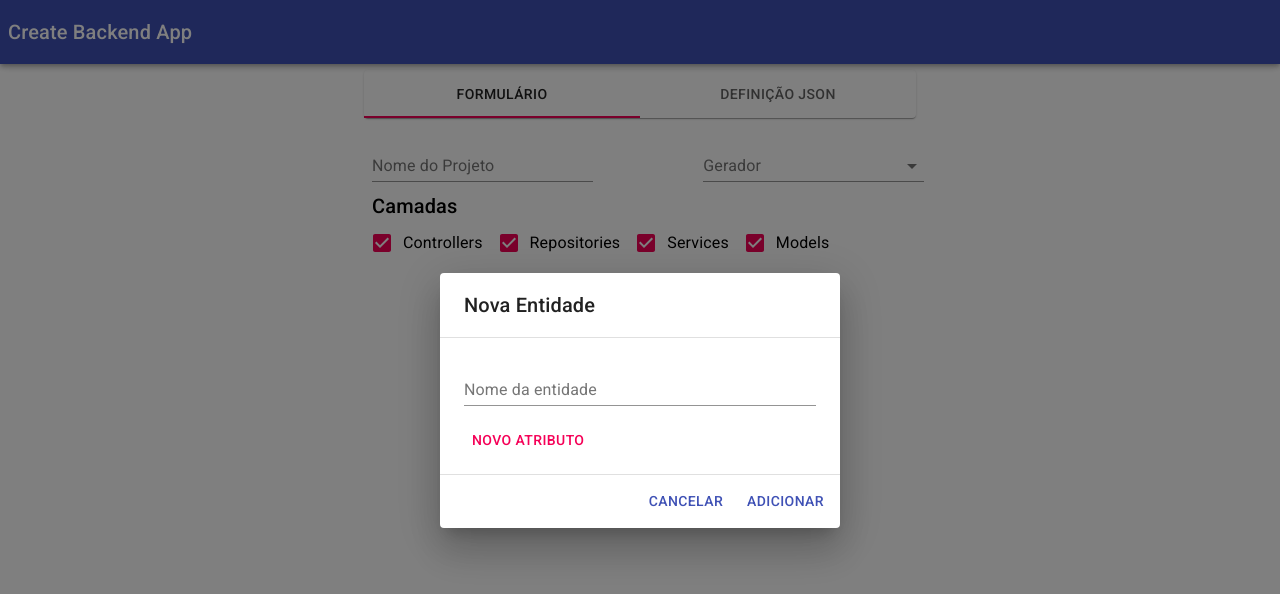
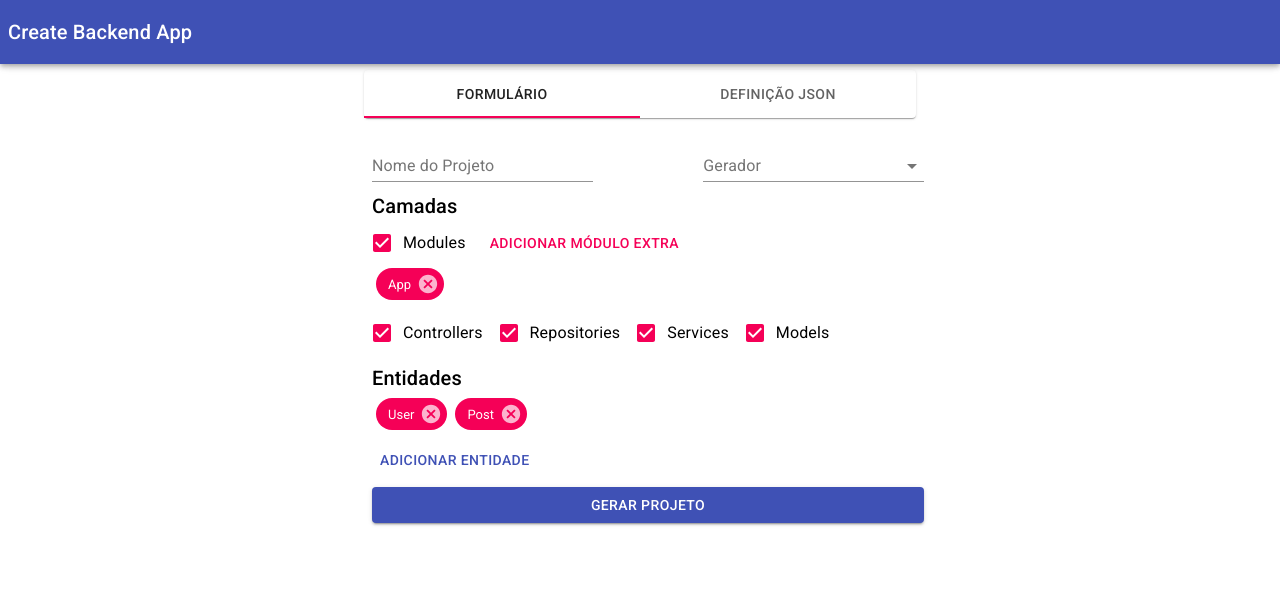
Before and after one commit to Klynger/create-backend-app, a React (Create React App) app: page / in a window 1280 px wide. Shown: the top 594 px of the page. Built offline with nearby package versions, Linux system fonts and the light colour scheme.

Commit message:
finishing some things

```diff
--- a/src/ProjectSpecForm/AttributeField.tsx
+++ b/src/ProjectSpecForm/AttributeField.tsx
@@ -1,5 +1,5 @@
 import React from 'react';
-import { Attribute } from 'Entity';
+import { AttributeForm } from 'Entity';
 import DeleteIcon from '@material-ui/icons/Close';
 import {
   Theme,
@@ -14,9 +14,9 @@ import { fade } from '@material-ui/core/styles/colorManipulator';
 import red from '@material-ui/core/colors/red';
 
 interface Props {
-  onChange: (event: React.ChangeEvent<HTMLInputElement>, name: string, type: keyof Attribute) => void;
+  onChange: (event: React.ChangeEvent<HTMLInputElement>, name: string, type: keyof AttributeForm) => void;
   onRemove: (attrFieldName: string) => void;
-  values: Attribute;
+  values: AttributeForm;
   attributeFieldName: string;
 }
 
@@ -73,7 +73,7 @@ export default function AttributeField(props: Props) {
   const { onChange, values, attributeFieldName, onRemove } = props;
   const classes = useStyles();
 
-  const getChangeFn = (type: keyof Attribute) => (e: React.ChangeEvent<HTMLInputElement>) =>
+  const getChangeFn = (type: keyof AttributeForm) => (e: React.ChangeEvent<HTMLInputElement>) =>
     onChange(e, attributeFieldName, type);
 
   return (
--- /dev/null
+++ b/src/ProjectSpecForm/Entities.tsx
@@ -0,0 +1,55 @@
+import React from 'react';
+import { SubmittedEntity } from 'Entity';
+import { makeStyles, Typography, Theme, Chip, Button } from '@material-ui/core';
+
+interface Props {
+  entities: SubmittedEntity[];
+  onRemoveEntity: (entityName: string) => void;
+  onAddEntityClick: () => void;
+}
+
+const useStyles = makeStyles((theme: Theme) => {
+  return ({
+    chipRoot: {
+      cursor: 'pointer',
+      margin: theme.spacing(0.5),
+    },
+    chipsContainer: {
+      display: 'flex',
+      flexWrap: 'wrap',
+      paddingBottom: theme.spacing(1),
+    },
+    root: {
+      alignItems: 'flex-start',
+      display: 'flex',
+      flexDirection: 'column',
+      marginBottom: theme.spacing(1),
+      marginTop: theme.spacing(1),
+    },
+  });
+});
+
+export default function Entities(props: Props) {
+  const { entities, onRemoveEntity, onAddEntityClick } = props;
+  const classes = useStyles({});
+
+  return (
+    <div className={classes.root}>
+      <Typography component="h2" variant="h6">Entidades</Typography>
+      <div className={classes.chipsContainer}>
+        {entities.map(entity => (
+          <Chip
+            color="secondary"
+            key={entity.name}
+            label={entity.name}
+            className={classes.chipRoot}
+            onDelete={() => onRemoveEntity(entity.name)}
+          />
+        ))}
+      </div>
+      <Button color="primary" onClick={onAddEntityClick}>
+        Adicionar Entidade
+      </Button>
+    </div>
+  );
+}
--- a/src/ProjectSpecForm/EntityFormDialog.tsx
+++ b/src/ProjectSpecForm/EntityFormDialog.tsx
@@ -5,10 +5,10 @@ import Dialog from '@material-ui/core/Dialog';
 import TextField from '@material-ui/core/TextField';
 import { makeStyles, Theme } from '@material-ui/core';
 import DialogTitle from '@material-ui/core/DialogTitle';
-import { ApiActions, EntityForm, Attribute } from 'Entity';
 import DialogActions from '@material-ui/core/DialogActions';
 import DialogContent from '@material-ui/core/DialogContent';
 import React, { useState, useCallback, ChangeEvent } from 'react';
+import { ApiActions, EntityForm, SubmittedEntity, AttributeForm } from 'Entity';
 
 interface AttributeFieldsNames {
   fieldName: string;
@@ -18,7 +18,8 @@ interface AttributeFieldsNames {
 
 interface Props {
   open: boolean;
-  onClose?: () => void;
+  onClose: () => void;
+  onAddEntity: (entity: SubmittedEntity) => void;
 }
 
 function getDefaultApiActions(): ApiActions {
@@ -66,7 +67,7 @@ function useNames(indexName: number): AttributeFieldsNames {
   return getNames();
 }
 
-function getDefaultAttributeFieldsValues(): Attribute {
+function getDefaultAttributeFieldsValues(): AttributeForm {
   return {
     name: '',
     required: false,
@@ -77,7 +78,7 @@ function getDefaultAttributeFieldsValues(): Attribute {
 let fieldIndex = 0;
 
 export default function EntityFormDialog(props: Props) {
-  const { open, onClose } = props;
+  const { open, onClose, onAddEntity } = props;
   const [attributesNames, setAttributesNames] = useState<string[]>([]);
   const classes = useStyles();
   const { values, handleChange, handleSubmit, setFieldValue } = useFormik<EntityForm>({
@@ -87,7 +88,24 @@ export default function EntityFormDialog(props: Props) {
       name: '',
     },
     onSubmit: submitValues => {
-      console.log({ submitValues });
+      const { apiActions, attributes: attributesForm, name } = submitValues;
+
+      const attributes = Object.keys(attributesForm).reduce((acc, cur) => ({
+        [attributesForm[cur].name]: {
+          required: attributesForm[cur].required,
+          type: attributesForm[cur].type,
+        },
+        ...acc,
+      }), {});
+
+      const entity = {
+        apiActions,
+        attributes,
+        name,
+      };
+
+      onAddEntity(entity);
+      onClose();
     },
   });
   const newAttributeFieldNames = useNames(fieldIndex);
@@ -115,7 +133,7 @@ export default function EntityFormDialog(props: Props) {
     setAttributesNames(newAttributeNames);
   };
 
-  const handleAttributeChange = (e: ChangeEvent<HTMLInputElement>, name: string, type: keyof Attribute) => {
+  const handleAttributeChange = (e: ChangeEvent<HTMLInputElement>, name: string, type: keyof AttributeForm) => {
     const { attributes } = values;
     const newAttributes = {
       ...attributes,
--- a/src/ProjectSpecForm/LayersFields.tsx
+++ b/src/ProjectSpecForm/LayersFields.tsx
@@ -1,4 +1,6 @@
 import React from 'react';
+import Modules from './Modules';
+import { ModuleType } from 'Entity';
 import { makeStyles, FormControlLabel, Checkbox, Typography } from '@material-ui/core';
 
 const useStyles = makeStyles({
@@ -12,11 +14,13 @@ const useStyles = makeStyles({
 });
 
 interface Props {
-  // modules: boolean;
+  models: boolean;
+  modules: boolean;
+  services: boolean;
   controllers: boolean;
-  services: boolean;
   repositories: boolean;
-  models: boolean;
+  modulesList: ModuleType[];
+  onRemoveModule: (entityName: string) => void;
   onChange: (eventOrPath: string | React.ChangeEvent<any>) =>
     void | ((eventOrTextValue: string | React.ChangeEvent<any>) => void);
 }
@@ -24,11 +28,13 @@ interface Props {
 export default function LayersFields(props: Props) {
   const {
     models,
+    modules,
     onChange,
-    // modules,
     services,
     controllers,
+    modulesList,
     repositories,
+    onRemoveModule,
   } = props;
 
   const classes = useStyles();
@@ -36,6 +42,11 @@ export default function LayersFields(props: Props) {
   return (
     <div className={classes.root}>
       <Typography component="h2" variant="h6">Camadas</Typography>
+      <Modules
+        modules={modules}
+        modulesList={modulesList}
+        onRemoveModule={onRemoveModule}
+      />
       <div className={classes.checkboxesContainer}>
         <FormControlLabel
           label="Controllers"
--- /dev/null
+++ b/src/ProjectSpecForm/Modules.tsx
@@ -0,0 +1,66 @@
+import React from 'react';
+import { ModuleType } from 'Entity';
+import { makeStyles } from '@material-ui/styles';
+import { Theme, FormControlLabel, Checkbox, Button, Chip } from '@material-ui/core';
+
+interface Props {
+  modules: boolean;
+  modulesList: ModuleType[];
+  onRemoveModule: (entityName: string) => void;
+}
+
+const useStyles = makeStyles((theme: Theme) => ({
+  checkboxRoot: {
+    marginRight: theme.spacing(1),
+  },
+  chipRoot: {
+    cursor: 'pointer',
+    margin: theme.spacing(0.5),
+  },
+  chipsContainer: {
+    display: 'flex',
+    flexWrap: 'wrap',
+    paddingBottom: theme.spacing(1),
+  },
+  firstRow: {
+    display: 'flex',
+  },
+  root: {
+    display: 'flex',
+    flexDirection: 'column',
+  },
+}));
+
+export default function Modules(props: Props) {
+  const { modules, modulesList, onRemoveModule } = props;
+  const classes = useStyles({});
+
+  return (
+    <div className={classes.root}>
+      <div className={classes.firstRow}>
+        <FormControlLabel
+          label="Modules"
+          control={
+            <Checkbox
+            name="controllers"
+            value={modules}
+            checked={modules}
+            />
+          }
+          />
+        <Button color="secondary">Adicionar módulo extra</Button>
+      </div>
+      <div className={classes.chipsContainer}>
+        {modulesList.map(mod => (
+          <Chip
+            color="secondary"
+            key={mod.entityName}
+            label={mod.entityName}
+            className={classes.chipRoot}
+            onDelete={() => onRemoveModule(mod.entityName)}
+          />
+        ))}
+      </div>
+    </div>
+  );
+}
--- a/src/ProjectSpecForm/NormalFormFields.tsx
+++ b/src/ProjectSpecForm/NormalFormFields.tsx
@@ -1,9 +1,11 @@
+import Entities from './Entities';
+import { useFormik } from 'formik';
 import React, { useState } from 'react';
-import { ProjectSpecification } from 'Entity';
-import { useFormik } from 'formik';
 import LayersFields from './LayersFields';
-import { makeStyles, TextField, MenuItem, Theme } from '@material-ui/core';
 import EntityFormDialog from './EntityFormDialog';
+import { ENTITIES, MODULES_LIST } from './__mocks__';
+import { ProjectSpecification, SubmittedEntity, ModuleType } from 'Entity';
+import { makeStyles, TextField, MenuItem, Theme, Button } from '@material-ui/core';
 
 const useStyles = makeStyles((theme: Theme) => ({
   flexRow: {
@@ -25,13 +27,15 @@ const useStyles = makeStyles((theme: Theme) => ({
 
 export default function NormalFormFields() {
   const classes = useStyles();
-  const [entityDialogOpen, setEntityDialogOpen] = useState(true);
-  const { handleSubmit, handleChange, values } = useFormik<ProjectSpecification>({
+  const [entityDialogOpen, setEntityDialogOpen] = useState(false);
+  const { handleSubmit, handleChange, values, setFieldValue } = useFormik<ProjectSpecification>({
     initialValues: {
       controllers: true,
-      entities: [],
+      entities: ENTITIES,
       generator: '',
       models: true,
+      modules: true,
+      modulesList: MODULES_LIST,
       projectName: '',
       repositories: true,
       services: true,
@@ -40,6 +44,21 @@ export default function NormalFormFields() {
       console.log({ submitValues });
     },
   });
+
+  const handleAddEntity = (entity: SubmittedEntity) => {
+    const { entities } = values;
+    setFieldValue('entities', entities.concat([entity]));
+  };
+
+  const handleRemoveEntity = (entityName: string) => {
+    const { entities } = values;
+    setFieldValue('entities', entities.filter((entity: SubmittedEntity) => entity.name !== entityName));
+  };
+
+  const handleRemoveModule = (entityName: string) => {
+    const { modulesList } = values;
+    setFieldValue('modulesList', modulesList.filter((mod: ModuleType) => mod.entityName !== entityName));
+  };
 
   return (
     <>
@@ -66,12 +85,25 @@ export default function NormalFormFields() {
         <LayersFields
           models={values.models}
           onChange={handleChange}
+          modules={values.modules}
           services={values.services}
           controllers={values.controllers}
+          modulesList={values.modulesList}
           repositories={values.repositories}
+          onRemoveModule={handleRemoveModule}
         />
+        <Entities
+          entities={values.entities}
+          onAddEntityClick={() => setEntityDialogOpen(true)}
+          onRemoveEntity={handleRemoveEntity}
+        />
+        <Button variant="contained" color="primary">Gerar Projeto</Button>
       </form>
-      <EntityFormDialog open={entityDialogOpen} onClose={() => setEntityDialogOpen(false)} />
+      <EntityFormDialog
+        open={entityDialogOpen}
+        onAddEntity={handleAddEntity}
+        onClose={() => setEntityDialogOpen(false)}
+      />
     </>
   );
 }
--- /dev/null
+++ b/src/ProjectSpecForm/__mocks__.ts
@@ -0,0 +1,53 @@
+import { SubmittedEntity, ModuleType } from 'Entity';
+
+export const MODULES_LIST: ModuleType[] = [
+  {
+    entityName: 'App',
+    modules: ['User', 'Post'],
+  },
+];
+
+export const ENTITIES: SubmittedEntity[] = [
+  {
+    apiActions: {
+      DELETE: true,
+      GET: true,
+      POST: true,
+      PUT: true,
+    },
+    attributes: {
+      id: {
+        required: true,
+        type: 'string',
+      },
+      name: {
+        required: true,
+        type: 'string',
+      },
+    },
+    name: 'User',
+  },
+  {
+    apiActions: {
+      DELETE: true,
+      GET: true,
+      POST: true,
+      PUT: true,
+    },
+    attributes: {
+      content: {
+        required: true,
+        type: 'string',
+      },
+      id: {
+        required: true,
+        type: 'string',
+      },
+      title: {
+        required: true,
+        type: 'string',
+      },
+    },
+    name: 'Post',
+  },
+];
```
Also changed, not shown: src/ProjectSpecForm/ModuleFormDialog.tsx (added, +17 -0 lines), src/typings/Entity.d.ts (+24 -3 lines), 1 other file (tests, documents, lock files or other folders).
